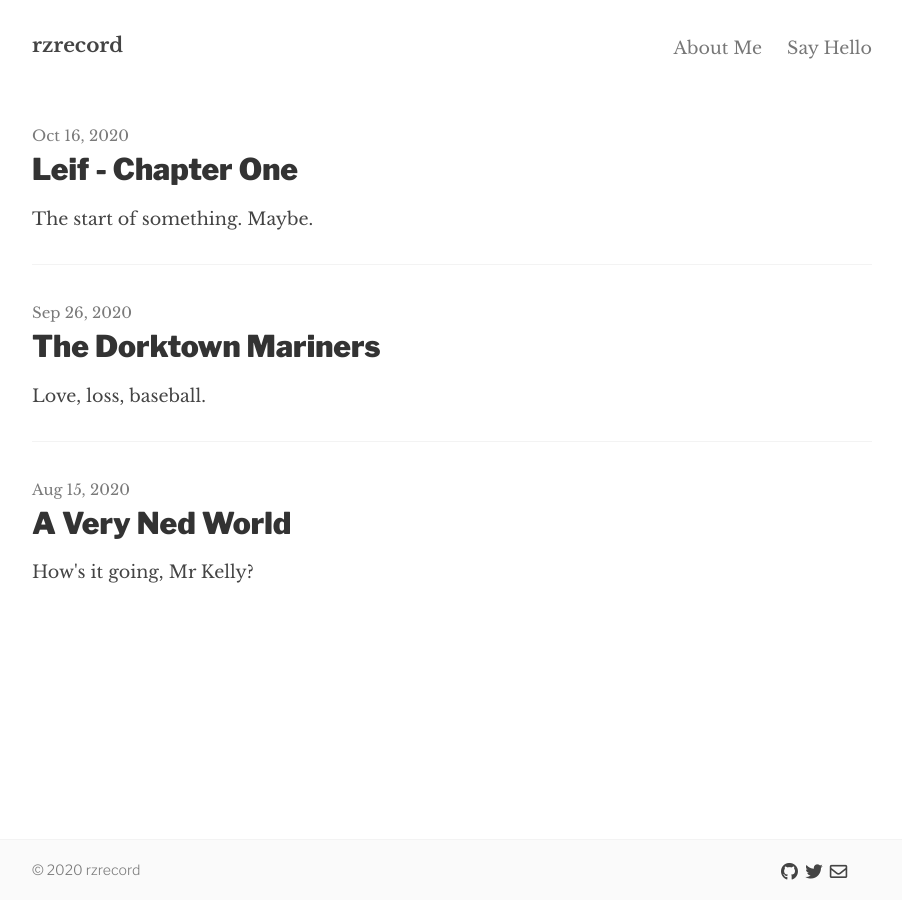
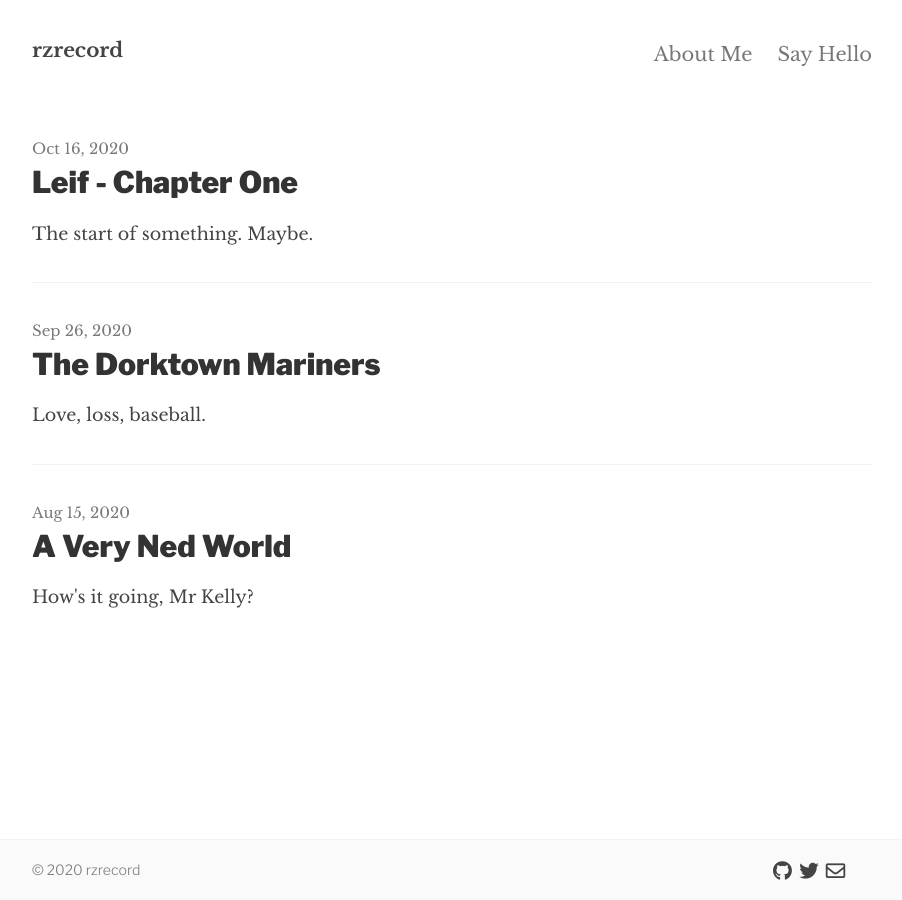
Before and after one commit to gitsit/rzrecord, a Jekyll site: the page built from index.html, in a window 1280 px wide. Shown: the whole page, without its empty margins (188-1090 px from the left). Built offline with Jekyll 4.4.1, drawn with Linux system fonts in a browser that asks for light colours; nearby versions of some CDN libraries; the list of posts is cut into pages by our own code.

Commit message:
line height to 2 h5 to .975

```diff
--- a/_sass/_variables.scss
+++ b/_sass/_variables.scss
@@ -2,7 +2,7 @@
 $base-font-size: 16px !default;
 $bold-font-weight: bold !default;
 $font-family: 'Libre Baskerville', 'PT Serif', Georgia, 'Times New Roman', serif !default;
-$line-height: 1.5 !default;
+$line-height: 2.0 !default;
 $heading-font-family: 'Libre Franklin', 'Helvetica Neue', Helvetica, sans-serif !default;
 $heading-font-weight: 900 !default;
 $heading-line-height: 1.25 !default;
@@ -11,7 +11,7 @@ $h1: 1.5rem !default;
 $h2: 1.5rem !default;
 $h3: 1.25rem !default;
 $h4: 1rem !default;
-$h5: .875rem !default;
+$h5: .975rem !default;
 $h6: .75rem !default;
 $h00: 4rem !default;
 $h0: 3rem !default;
```
